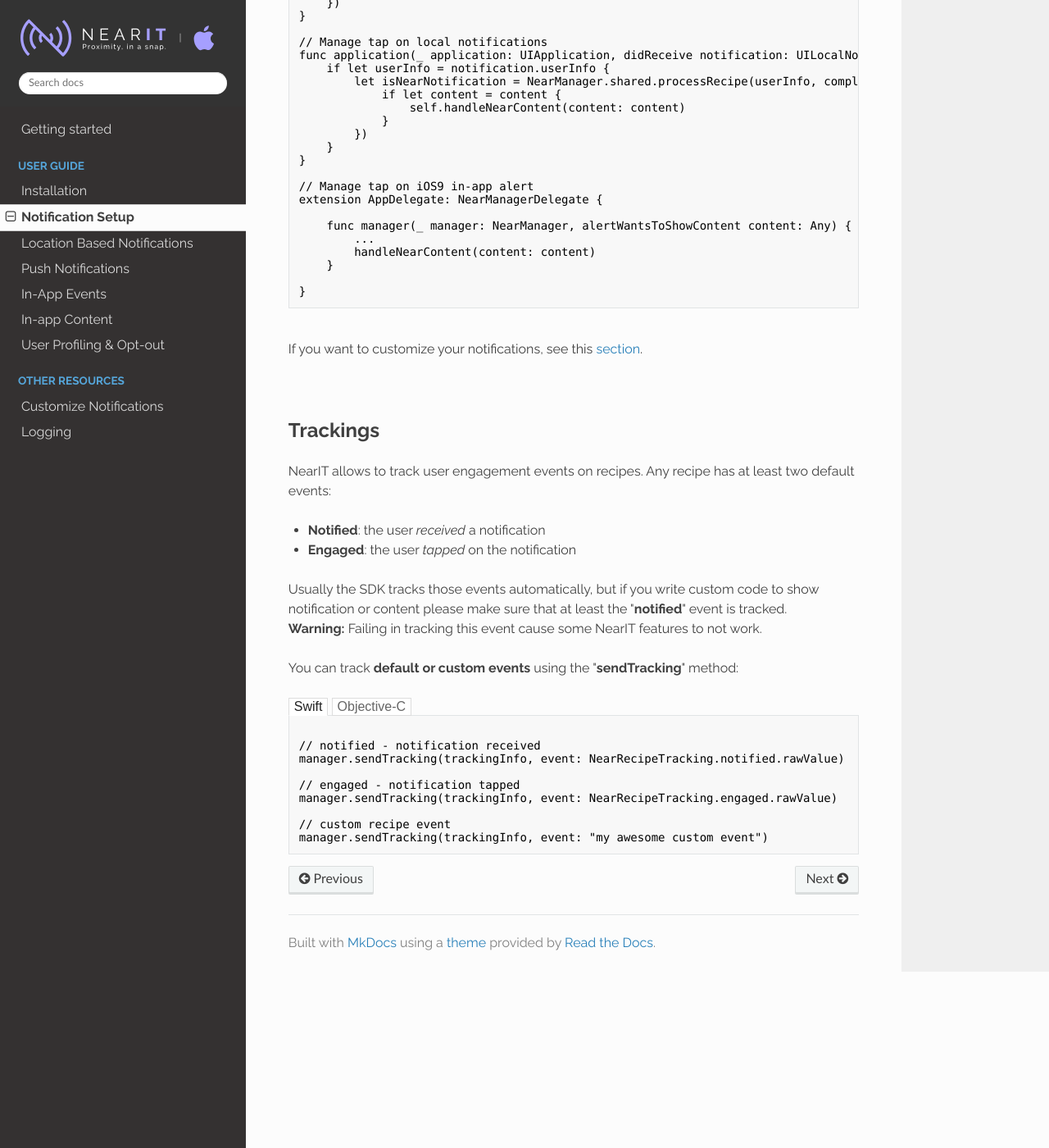
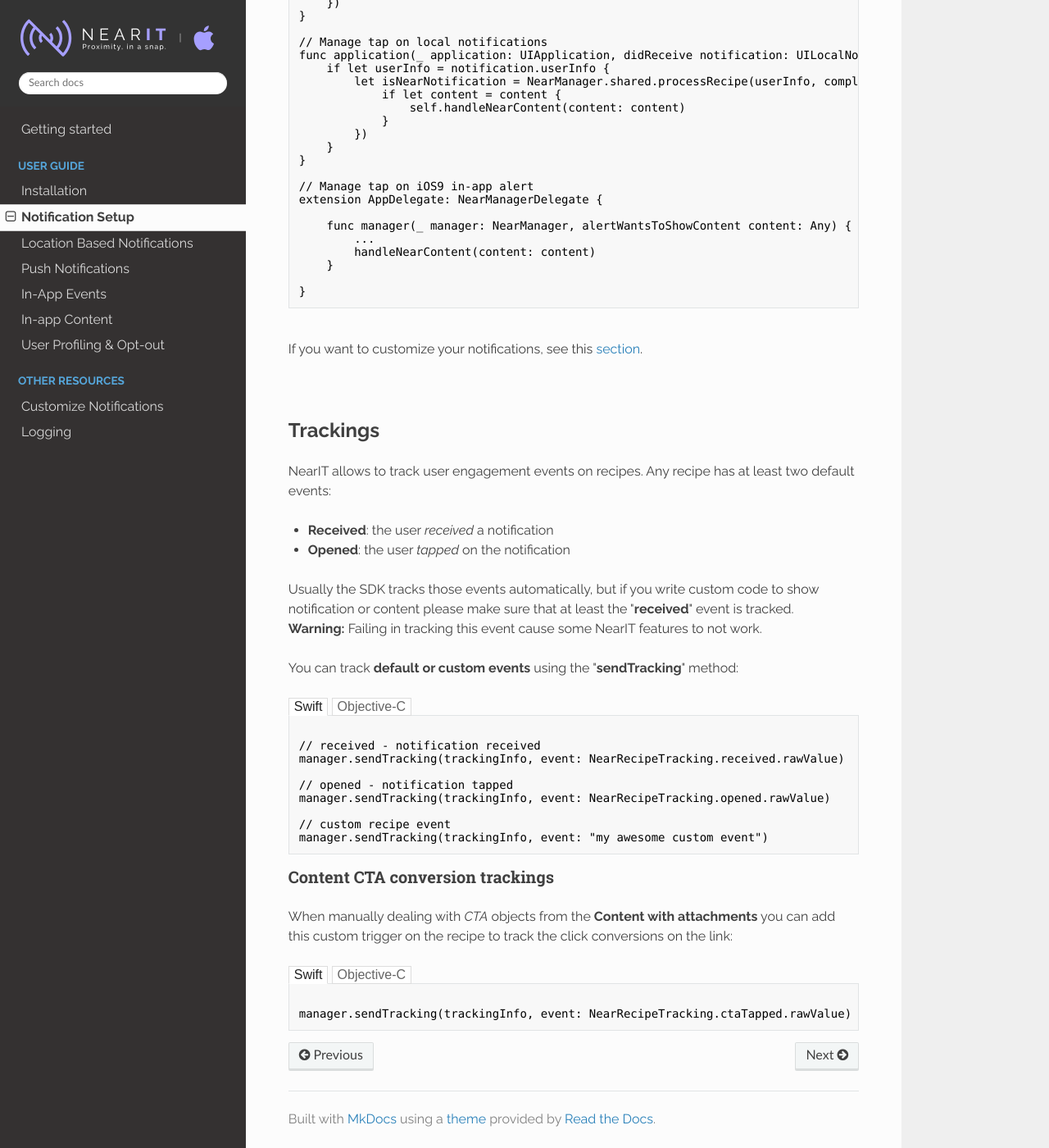
Before and after one commit to nearit/iOS-SDK, an MkDocs documentation site: the page built from docs/setup-notifications.md, in a window 1280 px wide and 1400 px high, scrolled down 1494 px. Shown: the whole window at 82% size. Built offline with MkDocs 1.6.1, drawn with Linux system fonts in a browser that asks for light colours; nearby versions of some CDN libraries; old or Windows-style settings are respelled for this version of MkDocs.

```diff
--- a/docs/setup-notifications.md
+++ b/docs/setup-notifications.md
@@ -154,32 +154,43 @@ extension AppDelegate: NearManagerDelegate {
 ## Trackings
 NearIT allows to track user engagement events on recipes. Any recipe has at least two default events:
 
-  - **Notified**: the user *received* a notification
-  - **Engaged**: the user *tapped* on the notification
+  - **Received**: the user *received* a notification
+  - **Opened**: the user *tapped* on the notification
 
-Usually the SDK tracks those events automatically, but if you write custom code to show notification or content please make sure that at least the "**notified**" event is tracked.
+Usually the SDK tracks those events automatically, but if you write custom code to show notification or content please make sure that at least the "**received**" event is tracked.
 <br>**Warning:** Failing in tracking this event cause some NearIT features to not work.
 
 
 You can track **default or custom events** using the "**sendTracking**" method:
 
 <div class="code-swift">
-// notified - notification received
-manager.sendTracking(trackingInfo, event: NearRecipeTracking.notified.rawValue)
+// received - notification received
+manager.sendTracking(trackingInfo, event: NearRecipeTracking.received.rawValue)
 
-// engaged - notification tapped
-manager.sendTracking(trackingInfo, event: NearRecipeTracking.engaged.rawValue)
+// opened - notification tapped
+manager.sendTracking(trackingInfo, event: NearRecipeTracking.opened.rawValue)
 
 // custom recipe event
 manager.sendTracking(trackingInfo, event: "my awesome custom event")
 </div>
 <div class="code-objc">
-// notified - notified received
-[manager sendTrackingWithTrackingInfo:trackingInfo event:NITRecipeNotified];
+// received - notified received
+[manager sendTrackingWithTrackingInfo:trackingInfo event:NITRecipeReceived];
 
-// engaged - notification tapped
-[manager sendTrackingWithTrackingInfo:trackingInfo event:NITRecipeEngaged];
+// opened - notification tapped
+[manager sendTrackingWithTrackingInfo:trackingInfo event:NITRecipeOpened];
 
 // custom recipe event
 [manager sendTrackingWithTrackingInfo:trackingInfo event:@"my awesome custom event"];
 </div>
+
+### Content CTA conversion trackings
+
+When manually dealing with *CTA* objects from the **Content with attachments** you can add this custom trigger on the recipe to track the click conversions on the link:
+
+<div class="code-swift">
+manager.sendTracking(trackingInfo, event: NearRecipeTracking.ctaTapped.rawValue)
+</div>
+<div class="code-objc">
+[manager sendTrackingWithTrackingInfo:trackingInfo event:NITRecipeCtaTapped];
+</div>
```
Also changed, not shown: docs/customize-notifications.md (+1 -1 lines), 12 other files.
